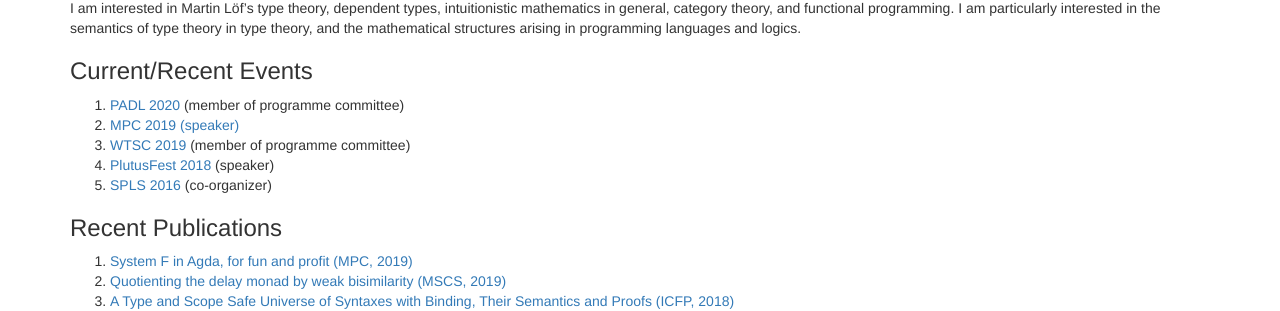
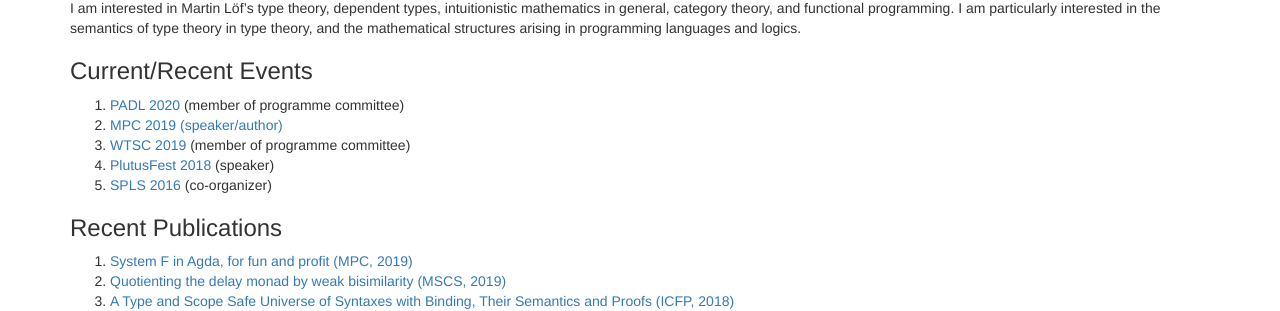
Before and after one commit to jmchapman/jmchapman.github.io, a Jekyll site: the page built from index.html, in a window 1280 px wide. Shown: the part 129-440 px from the top of the page. Built offline with Jekyll 4.4.1, drawn with Linux system fonts in a browser that asks for light colours; nearby versions of some CDN libraries.

Commit message:
Update index.html

```diff
--- a/index.html
+++ b/index.html
@@ -16,7 +16,7 @@ title: James Chapman
     <h3>Current/Recent Events</h3>
     <ol>
       <li><a href="https://popl20.sigplan.org/home/PADL-2020">PADL 2020</a> (member of programme committee)</li>
-      <li><a href="https://www.cs.nott.ac.uk/~pszgmh/mpc19.html">MPC 2019 (speaker)</a></li>
+      <li><a href="https://www.cs.nott.ac.uk/~pszgmh/mpc19.html">MPC 2019 (speaker/author)</a></li>
       <li><a href="https://fc19.ifca.ai/wtsc/">WTSC 2019</a> (member of programme committee)</li>
       <li><a href="https://plutusfest.io">PlutusFest 2018</a> (speaker)</li>
       <li><a href="https://msp-strath.github.io/spls-16/">SPLS 2016</a> (co-organizer)</li>
```
